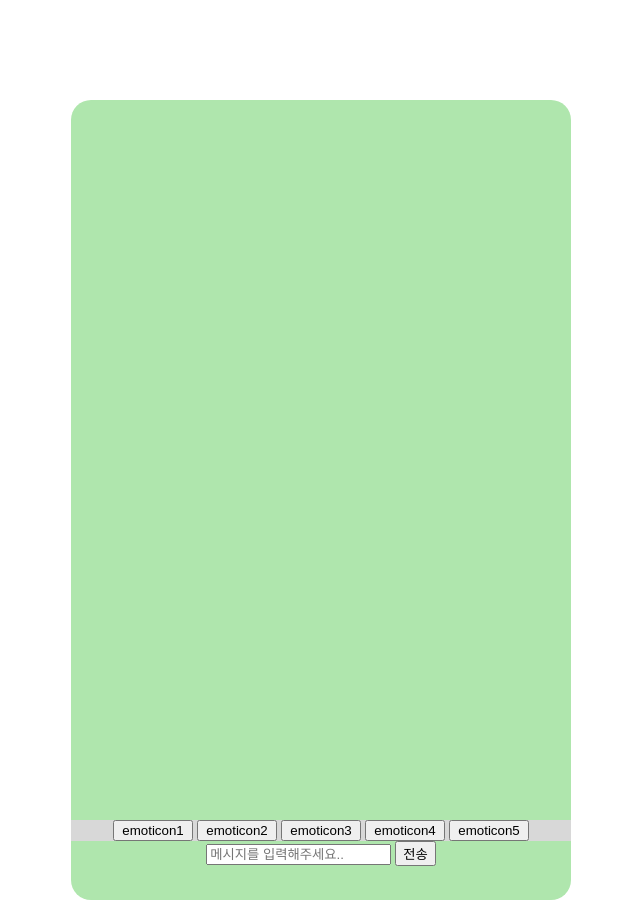
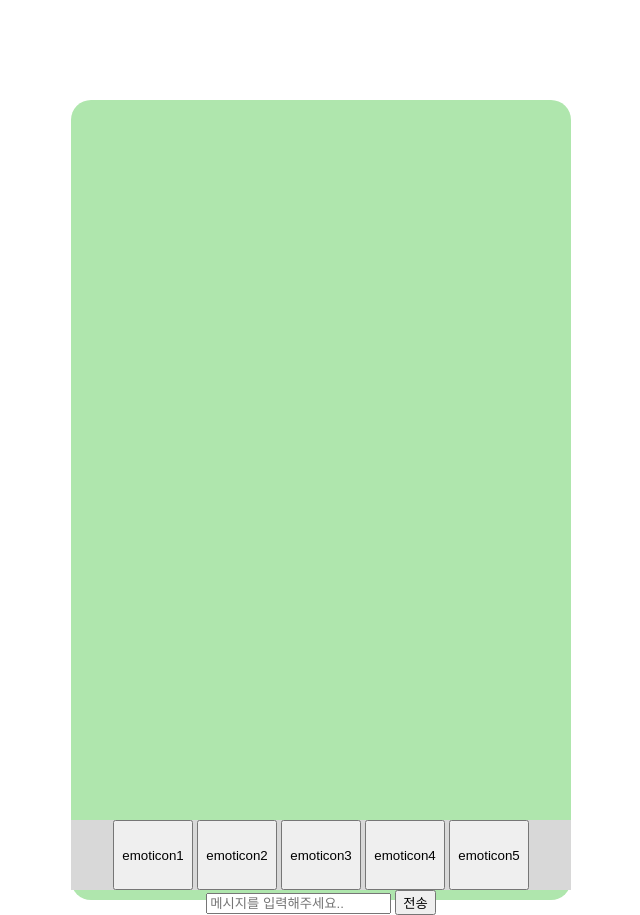
Before and after one commit to Lee-practice/web1, a website: page project1/static/index.html in a window 1280 px wide. Shown: the whole page, without its empty margins (319-959 px from the left). Drawn offline with nearby package versions, Linux system fonts and the light colour scheme; no server answers.

Commit message:
버튼 크기 조절

```diff
--- a/project1/static/index.html
+++ b/project1/static/index.html
@@ -13,11 +13,11 @@
         <!-- 채팅 메시지 영역 -->
       </div>
       <div style = "background-color: rgb(216, 216, 216);">
-        <button style = "width:16%" onclick>emoticon1</button>
-        <button style = "width:16%" onclick>emoticon2</button>
-        <button style = "width:16%" onclick>emoticon3</button>
-        <button style = "width:16%" onclick>emoticon4</button>
-        <button style = "width:16%" onclick>emoticon5</button>
+        <button style = "width:16%; height:70px" onclick>emoticon1</button>
+        <button style = "width:16%; height:70px" onclick>emoticon2</button>
+        <button style = "width:16%; height:70px" onclick>emoticon3</button>
+        <button style = "width:16%; height:70px" onclick>emoticon4</button>
+        <button style = "width:16%; height:70px" onclick>emoticon5</button>
       </div>
       <div>
         <input type="text" id="test" placeholder="메시지를 입력해주세요..">
```
